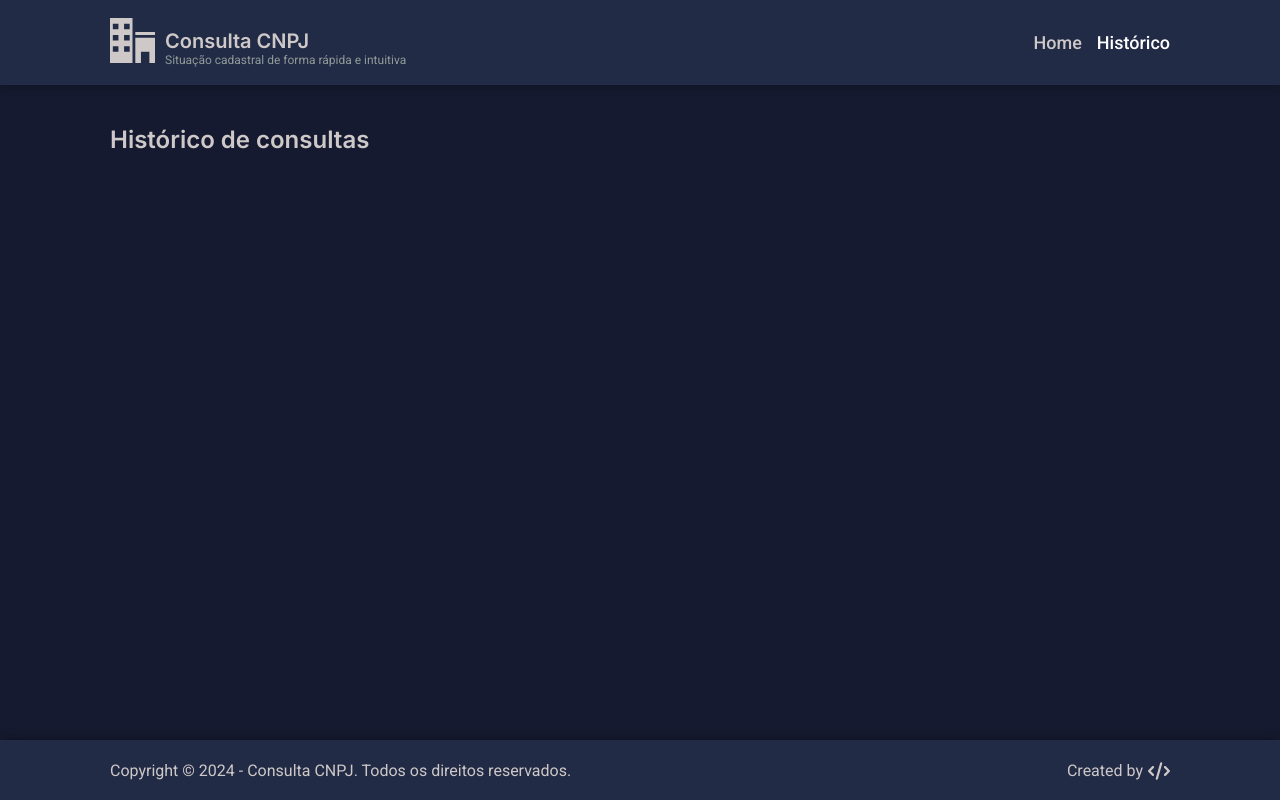
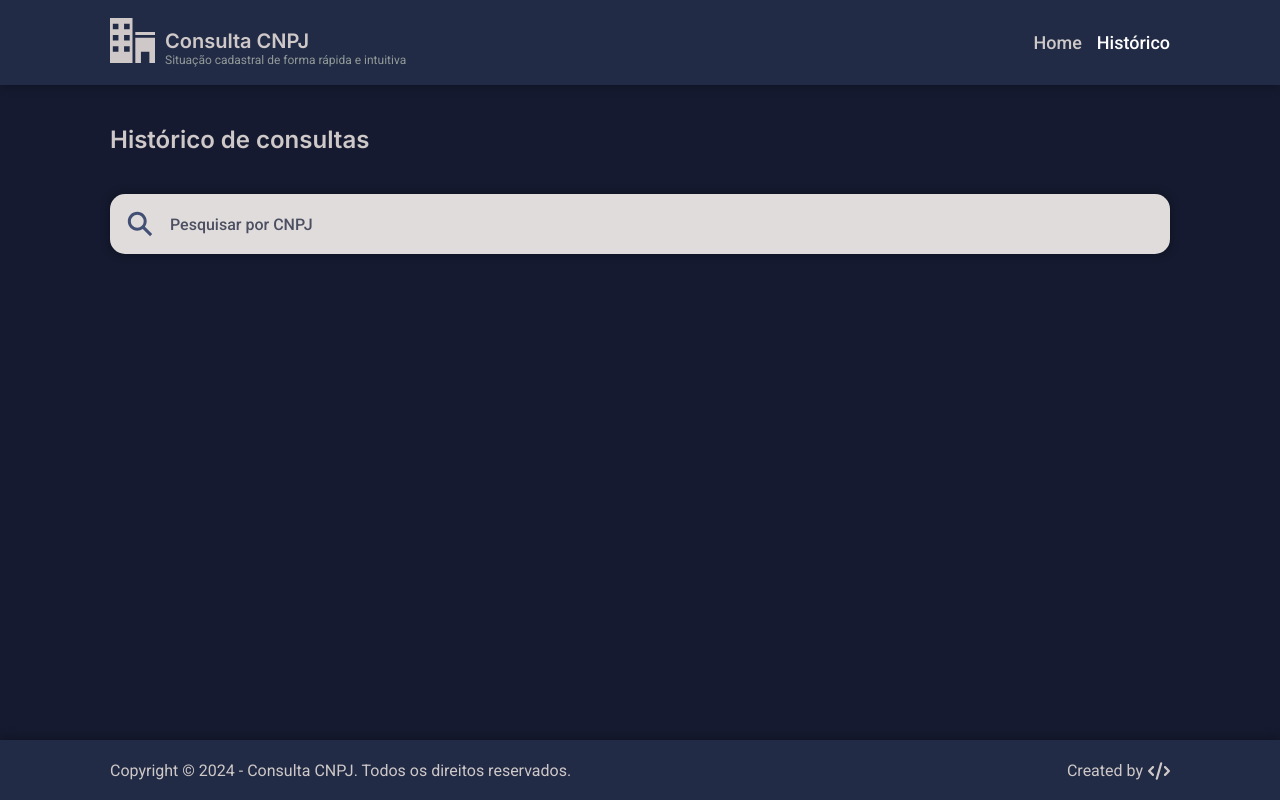
Before and after one commit to A1exLima/cnpj-query, a React (Vite) app: page /history in a window 1280 px wide. Built offline with nearby package versions, Linux system fonts and the light colour scheme.

Commit message:
Campo para pesquisar por CNPJ na página de histórico
- Lógica para filtro de pesquisar pelo CNPJ
- html e css

```diff
--- a/src/pages/history/index.tsx
+++ b/src/pages/history/index.tsx
@@ -1,34 +1,72 @@
+import { Content, HistoryContainer } from './style'
+
 import { useEffect, useState } from 'react'
-import { Content, HistoryContainer } from './style'
+
 import { OrganizeDataByBusinessRuleProps } from '../../hooks/organizeData'
+
 import { CardHistory } from '../../components/cardHistory'
 
-// Componente que exibe o histórico de consultas de CNPJ.
+import { IoSearchSharp } from 'react-icons/io5'
+
+// Componente History para exibir todas as empresas pesquisadas pelo cnpj
 export function History() {
-  // Estado para armazenar os dados do histórico
+  // Estado para armazenar os dados do banco de dados
   const [dataBase, setDataBase] = useState<OrganizeDataByBusinessRuleProps[]>(
     [],
   )
+  // Estado para armazenar os dados filtrados
+  const [filteredData, setFilteredData] = useState<
+    OrganizeDataByBusinessRuleProps[]
+  >([])
+  // Estado para armazenar o valor da busca do CNPJ
+  const [searchCnpj, setSearchCnpj] = useState<string>('')
 
-  // Efeito para carregar os dados do localStorage ao montar o componente
+  // Função para atualizar o estado do CNPJ de busca conforme o usuário digita
+  const handleSearchChange = (event: React.ChangeEvent<HTMLInputElement>) => {
+    setSearchCnpj(event.target.value)
+  }
+
+  // useEffect para carregar os dados armazenados no localStorage quando o componente é montado
   useEffect(() => {
-    // Verifica se há dados salvos no localStorage
     const storedData = localStorage.getItem('cnpjQuery-database')
     if (storedData) {
-      // Converte os dados salvos de volta para o formato de array de objetos
       const parsedData = JSON.parse(storedData)
       setDataBase(parsedData.reverse())
     }
   }, [])
 
+  // useEffect para filtrar os dados com base no valor do searchCnpj
+  useEffect(() => {
+    if (searchCnpj.trim() === '') {
+      setFilteredData(dataBase)
+    } else {
+      const filtered = dataBase.filter((item) =>
+        item.cnpj.toLowerCase().includes(searchCnpj.toLowerCase()),
+      )
+      setFilteredData(filtered)
+    }
+  }, [searchCnpj, dataBase])
+
   return (
     <HistoryContainer>
       <Content>
         <h2>Histórico de consultas</h2>
+        <div className="container-search">
+          <label htmlFor="search">
+            <IoSearchSharp />
+          </label>
+          <input
+            id="search"
+            type="search"
+            placeholder="Pesquisar por CNPJ"
+            value={searchCnpj}
+            onChange={handleSearchChange}
+          />
+        </div>
         <div>
-          {/* Mapeia os dados do histórico e renderiza cada CardHistory */}
-          {dataBase &&
-            dataBase.map((card) => <CardHistory key={card.id} data={card} />)}
+          {filteredData.map((card) => (
+            <CardHistory key={card.id} data={card} />
+          ))}
         </div>
       </Content>
     </HistoryContainer>
--- a/src/pages/history/style.ts
+++ b/src/pages/history/style.ts
@@ -14,10 +14,6 @@ export const Content = styled.article`
   flex-direction: column;
   justify-content: space-between;
 
-  @media (max-width: 768px) {
-    padding: 2rem;
-  }
-
   margin-bottom: 4rem;
 
   > h2 {
@@ -27,9 +23,58 @@ export const Content = styled.article`
     padding-bottom: 4rem;
   }
 
+  .container-search {
+    width: 100%;
+    display: flex;
+    flex-direction: row;
+    align-items: center;
+    gap: 1.5rem;
+    background: ${({ theme }) => theme['Chinese-White']};
+    margin-bottom: 2rem;
+    border-radius: 1.5rem;
+    padding: 1.5rem;
+    box-shadow: rgba(0, 0, 0, 0.4) 0px 0px 10px;
+
+    transition: filter 0.2s ease-in-out;
+
+    &:hover {
+      filter: brightness(120%);
+    }
+
+    > label {
+      cursor: pointer;
+      > svg {
+        display: flex;
+        font-size: 3rem;
+        color: ${({ theme }) => theme['Slate-Blue']};
+      }
+    }
+
+    > input {
+      width: inherit;
+      border: none;
+      background-color: ${({ theme }) => theme['Chinese-White']};
+
+      font-size: 1.6rem;
+      font-weight: 400;
+      font-family: var(--font-Roboto);
+      color: ${({ theme }) => theme['Charcoal-Blue']};
+
+      &::placeholder {
+        color: ${({ theme }) => theme['Charcoal-Blue']};
+        font-weight: 500;
+        opacity: 75%;
+      }
+    }
+  }
+
   > div {
     display: flex;
     flex-direction: column;
     gap: 2rem;
   }
+
+  @media (max-width: 768px) {
+    padding: 2rem;
+  }
 `
```
